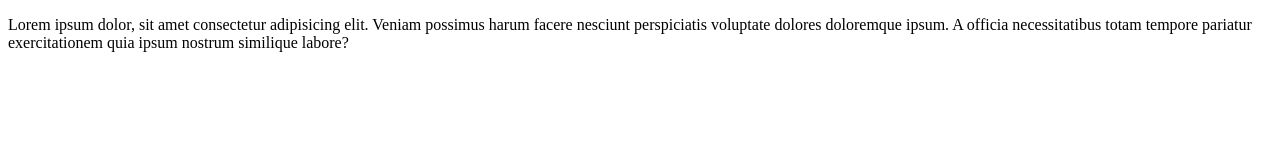
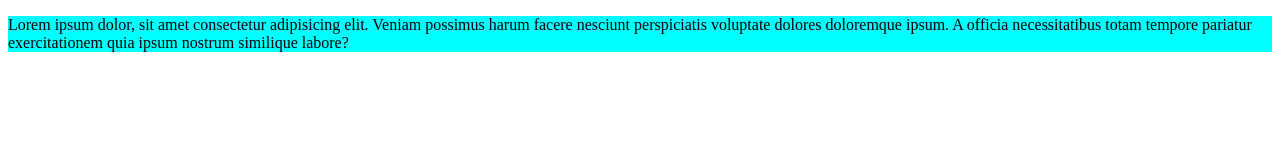
Before and after one commit to FaiqaTalib/park, a plain HTML site: page index.html in a window 1280 px wide. Drawn offline with Linux system fonts and the light colour scheme.

Commit message:
New css file created

```diff
--- /dev/null
+++ b/index.css
@@ -0,0 +1,3 @@
+p{
+    background-color: aqua;
+}
--- a/index.html
+++ b/index.html
@@ -4,6 +4,7 @@
     <meta charset="UTF-8">
     <meta name="viewport" content="width=device-width, initial-scale=1.0">
     <title>Document</title>
+    <link rel="stylesheet" href="index.css">
 </head>
 <body>
     <p>Lorem ipsum dolor, sit amet consectetur adipisicing elit. Veniam possimus harum facere nesciunt perspiciatis voluptate dolores doloremque ipsum. A officia necessitatibus totam tempore pariatur exercitationem quia ipsum nostrum similique labore?</p>
```
